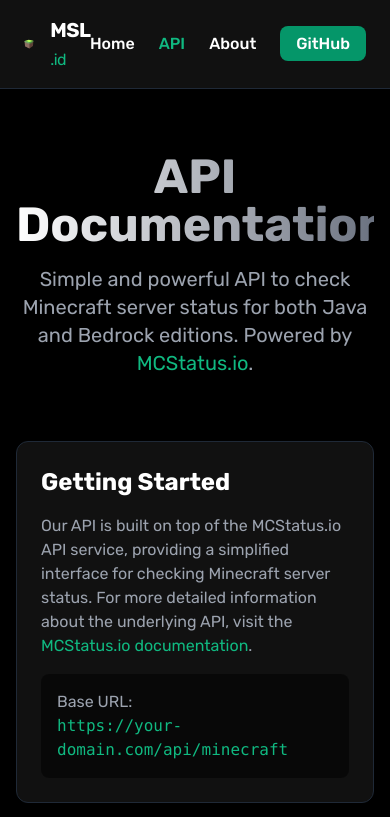
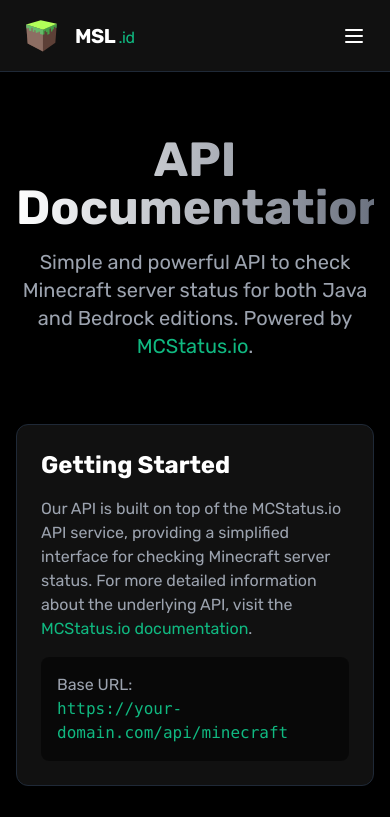
Before and after one commit to kasumabalidps/minecraft-server-lookup, a Next.js app: page /api-docs in a window 390 px wide. Shown: the top 817 px of the page. Built offline with nearby package versions, Linux system fonts and the light colour scheme.

Commit message:
Updated Navbar More Responsive on Mobile View

```diff
--- a/components/Navbar.js
+++ b/components/Navbar.js
@@ -1,17 +1,23 @@
 'use client';
 
-import React from 'react'
+import React, { useState } from 'react'
 import Image from 'next/image'
 import Link from 'next/link'
 import { usePathname } from 'next/navigation'
 
 export default function Navbar() {
   const pathname = usePathname()
+  const [isMenuOpen, setIsMenuOpen] = useState(false)
+
+  const toggleMenu = () => {
+    setIsMenuOpen(!isMenuOpen)
+  }
 
   return (
-    <nav className='w-full bg-[#111111] border-b border-gray-800 backdrop-blur-sm bg-opacity-80 sticky top-0 z-50'>
-      <div className='max-w-7xl mx-auto'>
-        <div className='flex justify-between items-center py-4 px-6'>
+    <>
+      <nav className='w-full bg-[#111111] border-b border-gray-800 backdrop-blur-sm bg-opacity-80 sticky top-0 z-50 h-[72px]'>
+        <div className='max-w-7xl mx-auto h-full'>
+          <div className='flex justify-between items-center h-full px-6'>
             <Link href="/" className='flex gap-4 items-center group cursor-pointer'>
               <div className='transition-transform duration-300 group-hover:scale-110'>
                 <Image src="/logo.svg" alt="Minecraft Server Lookup" width={35} height={35} />
@@ -20,7 +26,32 @@
                 MSL <span className='text-emerald-500 text-base font-normal'>.id</span>
               </h1>
             </Link>
-          <div>
+
+            {/* Hamburger Menu Button */}
+            <button
+              className='lg:hidden text-white hover:text-emerald-500 transition-colors duration-200'
+              onClick={toggleMenu}
+              aria-label='Toggle Menu'
+            >
+              <svg
+                className="w-6 h-6"
+                fill="none"
+                strokeLinecap="round"
+                strokeLinejoin="round"
+                strokeWidth="2"
+                viewBox="0 0 24 24"
+                stroke="currentColor"
+              >
+                {isMenuOpen ? (
+                  <path d="M6 18L18 6M6 6l12 12" />
+                ) : (
+                  <path d="M4 6h16M4 12h16M4 18h16" />
+                )}
+              </svg>
+            </button>
+
+            {/* Desktop Menu */}
+            <div className='hidden lg:block'>
               <ul className='flex gap-6 items-center'>
                 <li>
                   <Link
@@ -67,5 +98,73 @@
           </div>
         </div>
       </nav>
+
+      {/* Mobile Menu - Moved outside of nav */}
+      <div
+        className={`
+          lg:hidden
+          transform
+          transition-all
+          duration-300 ease-in-out
+          fixed top-[72px] left-0 right-0 z-40
+          ${isMenuOpen
+            ? 'opacity-100 translate-y-0'
+            : 'opacity-0 -translate-y-2 pointer-events-none'
+          }
+        `}
+      >
+        <ul className='
+          flex flex-col gap-4 px-6 py-4
+          border-t border-gray-800
+          bg-[#111111]/95 backdrop-blur-sm
+          shadow-lg
+        '>
+          <li>
+            <Link
+              href="/"
+              className={`block hover:text-emerald-500 transition-colors duration-200 font-medium ${
+                pathname === '/' ? 'text-emerald-500' : 'text-white'
+              }`}
+              onClick={() => setIsMenuOpen(false)}
+            >
+              Home
+            </Link>
+          </li>
+          <li>
+            <Link
+              href="/api-docs"
+              className={`block hover:text-emerald-500 transition-colors duration-200 font-medium ${
+                pathname === '/api-docs' ? 'text-emerald-500' : 'text-white'
+              }`}
+              onClick={() => setIsMenuOpen(false)}
+            >
+              API
+            </Link>
+          </li>
+          <li>
+            <Link
+              href="/about"
+              className={`block hover:text-emerald-500 transition-colors duration-200 font-medium ${
+                pathname === '/about' ? 'text-emerald-500' : 'text-white'
+              }`}
+              onClick={() => setIsMenuOpen(false)}
+            >
+              About
+            </Link>
+          </li>
+          <li>
+            <Link
+              href="https://github.com/kasumabalidps/minecraft-server-lookup"
+              target="_blank"
+              rel="noopener noreferrer"
+              className='inline-block px-4 py-2 bg-emerald-600 hover:bg-emerald-500 rounded-lg cursor-pointer transition-colors duration-200 font-medium text-white'
+              onClick={() => setIsMenuOpen(false)}
+            >
+              GitHub
+            </Link>
+          </li>
+        </ul>
+      </div>
+    </>
   )
 }
```
Lines whose indentation alone changed are shown as unchanged.
